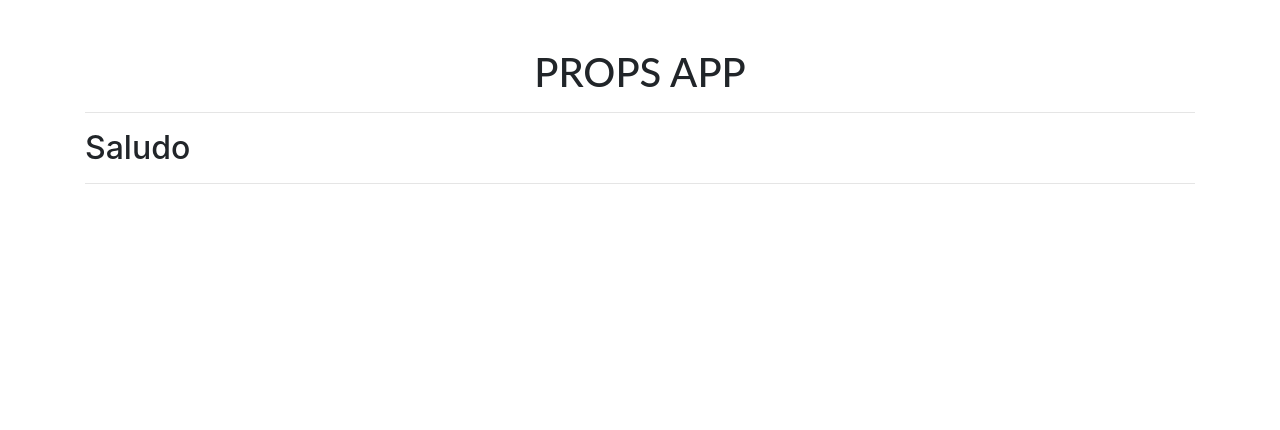
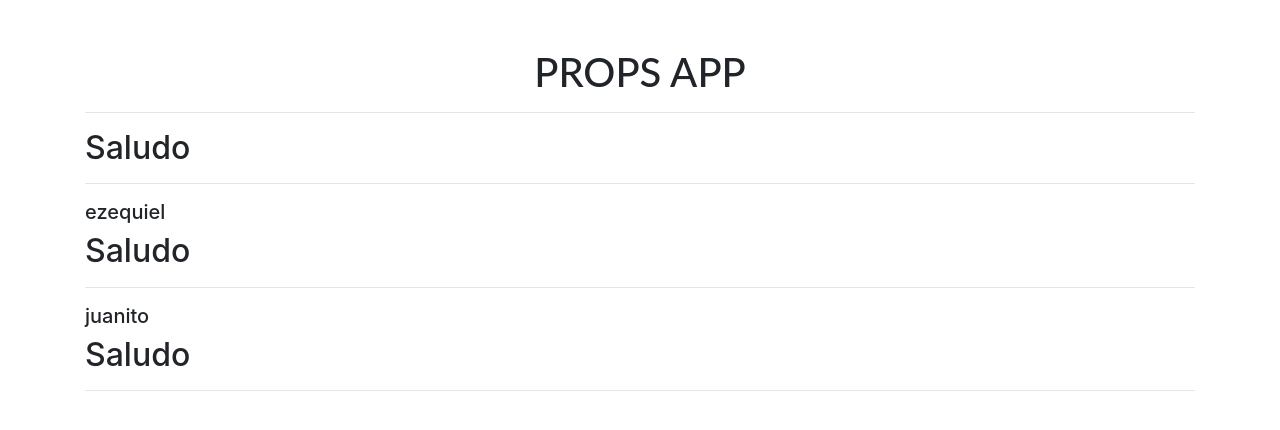
Before and after one commit to ezgatrabajo/curso_clase1, a React (Create React App) app: page / in a window 1280 px wide. Shown: the top 430 px of the page. Built offline with nearby package versions, Linux system fonts and the light colour scheme.

Commit message:
2 files modified

```diff
--- a/src/App.js
+++ b/src/App.js
@@ -13,6 +13,8 @@ export default function App() {
     <div className="container mt-5">
       <h1 className="text-center">PROPS APP</h1>
       <hr />
+      <Saludo persona="ezequiel" />
+      <Saludo persona="juanito" />
       <Saludo />
     </div>
   );
--- a/src/componentes/Saludo.jsx
+++ b/src/componentes/Saludo.jsx
@@ -1,17 +1,18 @@
 import React, { Fragment, useState } from "react";
 
-const Saludo = () => {
+const Saludo = props => {
   const [contador, setContador] = useState(0);
 
   const eventoClick = () => {
     console.log("Aumentar");
     setContador(contador + 1);
   };
-
+  console.log(props);
   return (
     <Fragment>
       <h2>Saludo</h2>
       <hr />
+      <h5>{props.persona}</h5>
     </Fragment>
   );
 };
```
